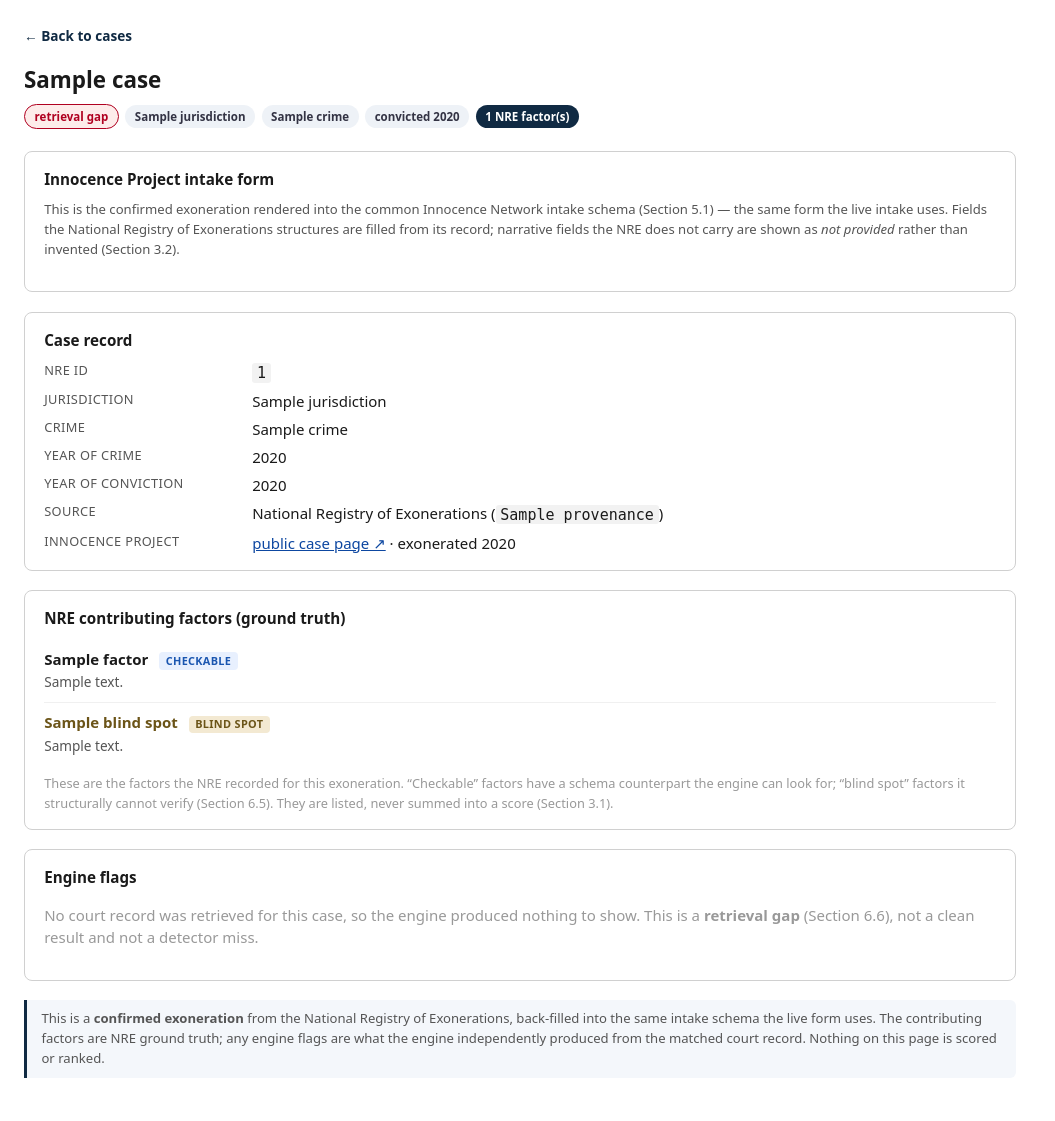
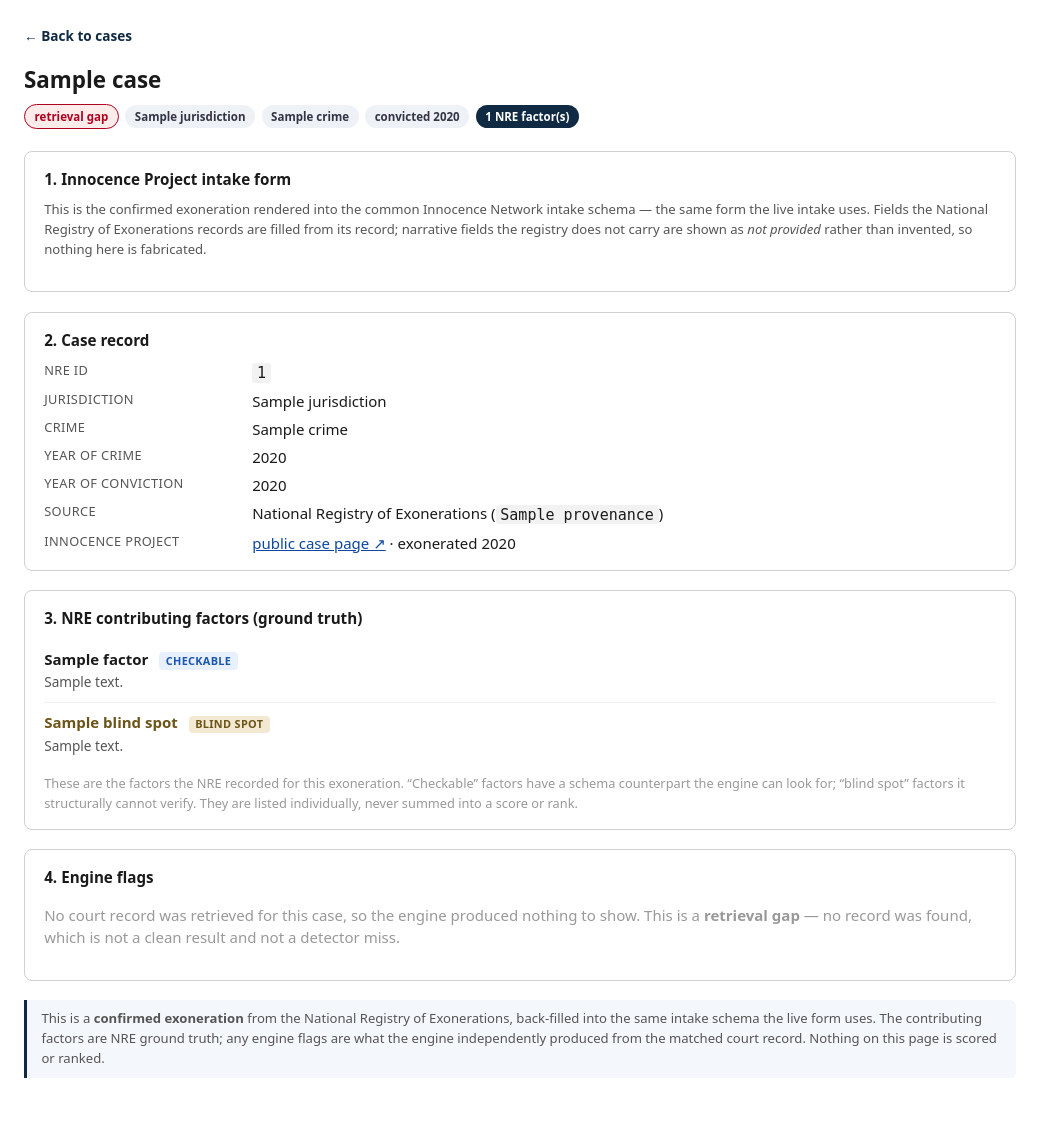
Before and after one commit to xuxoramos/innocence-project-case-scoring, a FastAPI app: template src/risk_engine/ui/templates/case_detail.html in a window 1280 px wide. Shown: the part 126-1247 px from the top of the page, without its empty margins (0-1055 px from the left). Run offline with FastAPI, Linux system fonts and the light colour scheme; the template is opened without the code that fills it: most values are stand-ins (such as "Sample title", 1, 10 or a date in 2020).

Commit message:
Turn spec Section references into plain explanations across the UI
The README spec is for us; the demo is for IP lawyers. Replace every
user-facing 'Section X.Y' citation in the case detail, browse, and analytics
pages (and factor/blind-spot descriptions) with plain-language explanations.
Also number the detail-view panels 1-4. Code comments/docstrings keep their
spec refs.

```diff
--- a/src/risk_engine/ui/forms.py
+++ b/src/risk_engine/ui/forms.py
@@ -74,8 +74,7 @@ FACTOR_DISPLAY: dict[str, tuple[str, str]] = {
     ),
     FlagCategory.WITNESS_ID_CIRCUMSTANCE.value: (
         "Eyewitness identification",
-        "Mistaken eyewitness identification, including cross-racial identification "
-        "(Section 6.4).",
+        "Mistaken eyewitness identification, including cross-racial identification.",
     ),
     FlagCategory.EVIDENCE_PRESERVATION.value: (
         "Evidence / DNA",
@@ -89,7 +88,8 @@ FACTOR_DISPLAY: dict[str, tuple[str, str]] = {
 BLIND_SPOT_DISPLAY: dict[str, str] = {
     "False Confession": (
         "The defendant gave a confession later shown to be false. The engine has "
-        "no schema-checkable counterpart for this (Section 6.5 blind spot)."
+        "no way to check this from the intake record, so it is a known blind spot: "
+        "a factor the engine can never flag on its own."
     ),
     "Official Misconduct": (
         "The NRE roll-up of official misconduct. The per-role columns (prosecutor, "
@@ -97,8 +97,9 @@ BLIND_SPOT_DISPLAY: dict[str, str] = {
         "unchecked to avoid double-counting."
     ),
     "Inadequate Legal Defense": (
-        "Ineffective assistance of defense counsel. The engine has no "
-        "schema-checkable counterpart for this (Section 6.5 blind spot)."
+        "Ineffective assistance of defense counsel. The engine has no way to check "
+        "this from the intake record, so it is a known blind spot: a factor the "
+        "engine can never flag on its own."
     ),
 }
 
--- a/src/risk_engine/ui/templates/case_detail.html
+++ b/src/risk_engine/ui/templates/case_detail.html
@@ -108,12 +108,12 @@
     </div>
 
     <section class="block">
-      <h3>Innocence Project intake form</h3>
+      <h3>1. Innocence Project intake form</h3>
       <p class="intake-note">
         This is the confirmed exoneration rendered into the common Innocence Network intake schema
-        (Section 5.1) &mdash; the same form the live intake uses. Fields the National Registry of
-        Exonerations structures are filled from its record; narrative fields the NRE does not carry
-        are shown as <em>not provided</em> rather than invented (Section 3.2).
+        &mdash; the same form the live intake uses. Fields the National Registry of
+        Exonerations records are filled from its record; narrative fields the registry does not carry
+        are shown as <em>not provided</em> rather than invented, so nothing here is fabricated.
       </p>
       {% for group in case.intake_form %}
       <div class="intake-group">
@@ -130,7 +130,7 @@
     </section>
 
     <section class="block">
-      <h3>Case record</h3>
+      <h3>2. Case record</h3>
       <dl class="facts">
         <dt>NRE id</dt><dd><code>{{ case.nre_id }}</code></dd>
         <dt>Jurisdiction</dt><dd>{{ case.jurisdiction or "&mdash;" | safe }}</dd>
@@ -146,7 +146,7 @@
     </section>
 
     <section class="block">
-      <h3>NRE contributing factors (ground truth)</h3>
+      <h3>3. NRE contributing factors (ground truth)</h3>
       {% if case.factors or case.blind_spots %}
       <ul class="factors">
         {% for f in case.factors %}
@@ -159,15 +159,15 @@
         {% for f in case.blind_spots %}
         <li>
           <span class="factor-name blind">{{ f.name }}</span>
-          <span class="pill blind" title="A known blind spot: the engine has no way to check this (Section 6.5)">blind spot</span>
+          <span class="pill blind" title="A known blind spot: the engine has no way to check this from the intake record">blind spot</span>
           <p class="factor-desc">{{ f.description }}</p>
         </li>
         {% endfor %}
       </ul>
       <p class="muted" style="font-size:.8rem; margin:.6rem 0 0;">
         These are the factors the NRE recorded for this exoneration. &ldquo;Checkable&rdquo; factors have a
-        schema counterpart the engine can look for; &ldquo;blind spot&rdquo; factors it structurally cannot verify
-        (Section 6.5). They are listed, never summed into a score (Section 3.1).
+        schema counterpart the engine can look for; &ldquo;blind spot&rdquo; factors it structurally cannot verify.
+        They are listed individually, never summed into a score or rank.
       </p>
       {% else %}
       <p class="muted">&mdash; no contributing factors recorded for this case.</p>
@@ -175,11 +175,11 @@
     </section>
 
     <section class="block">
-      <h3>Engine flags</h3>
+      <h3>4. Engine flags</h3>
       {% if not case.matched %}
       <p class="muted">
         No court record was retrieved for this case, so the engine produced nothing to show. This is a
-        <strong>retrieval gap</strong> (Section 6.6), not a clean result and not a detector miss.
+        <strong>retrieval gap</strong> &mdash; no record was found, which is not a clean result and not a detector miss.
       </p>
       {% elif not case.flags %}
       <p><span class="badge clean">none fired</span> A record was matched and read, but no verifiable element was flagged.</p>
@@ -211,7 +211,7 @@
       </table>
       <p class="muted" style="font-size:.8rem; margin:.6rem 0 0;">
         Each flag stands on its own evidence; they are never summed or combined into a case-level
-        score or rank (Section 3.1).
+        score or rank.
       </p>
       {% endif %}
     </section>
```
Also changed, not shown: src/risk_engine/ui/templates/analytics.html (+4 -4 lines), src/risk_engine/ui/templates/cases.html (+4 -4 lines).
